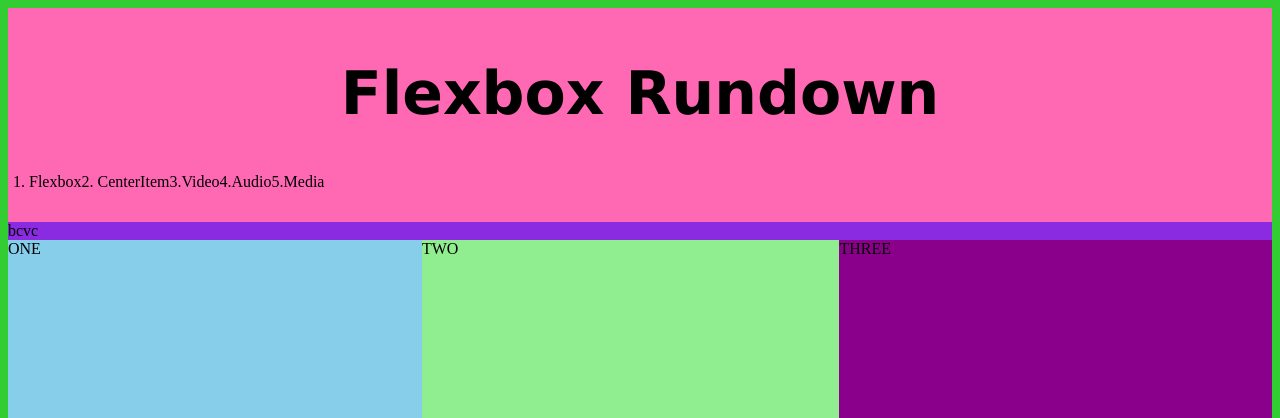
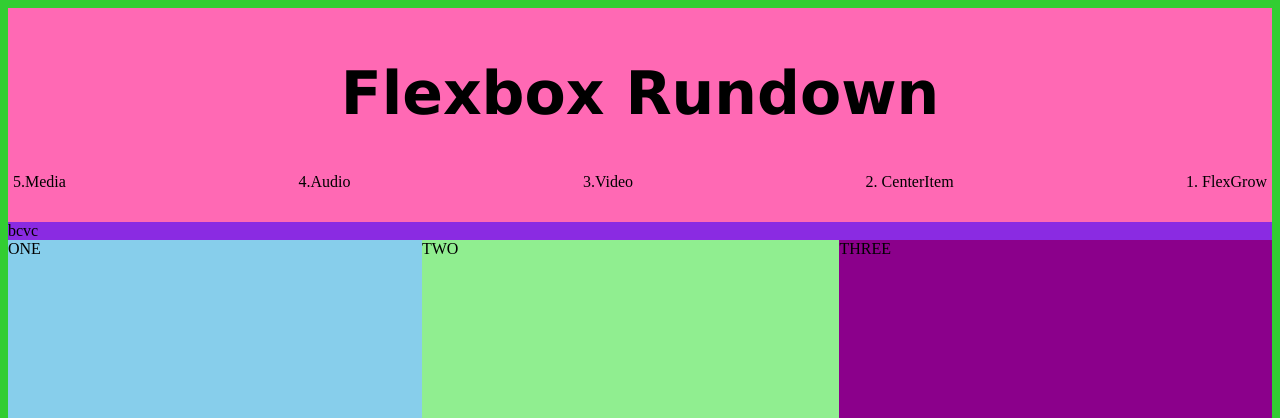
Before and after one commit to zr900/FLEXBOX-RUNDOWN, a plain HTML site: page index.html in a window 1280 px wide. Shown: the top 418 px of the page. Drawn offline with Linux system fonts and the light colour scheme.

Commit message:
flexbox list

```diff
--- a/index.html
+++ b/index.html
@@ -19,7 +19,7 @@
              <h1> Flexbox Rundown </h1>
                   <ul>
                     <div class="container-navigation">
-                    <li> 1. Flexbox </li>
+                    <li> 1. FlexGrow </li>
                     <li> 2. CenterItem </li>
                     <li> 3.Video </li>
                     <li> 4.Audio </li>
--- a/styles.css
+++ b/styles.css
@@ -28,6 +28,8 @@ ul {
 .container-navigation {
     display: flex;
     flex-wrap: wrap;
+    flex-direction: row-reverse;
+    justify-content: space-between;
 }
 
 /* section one flex grow and shrink */
```
